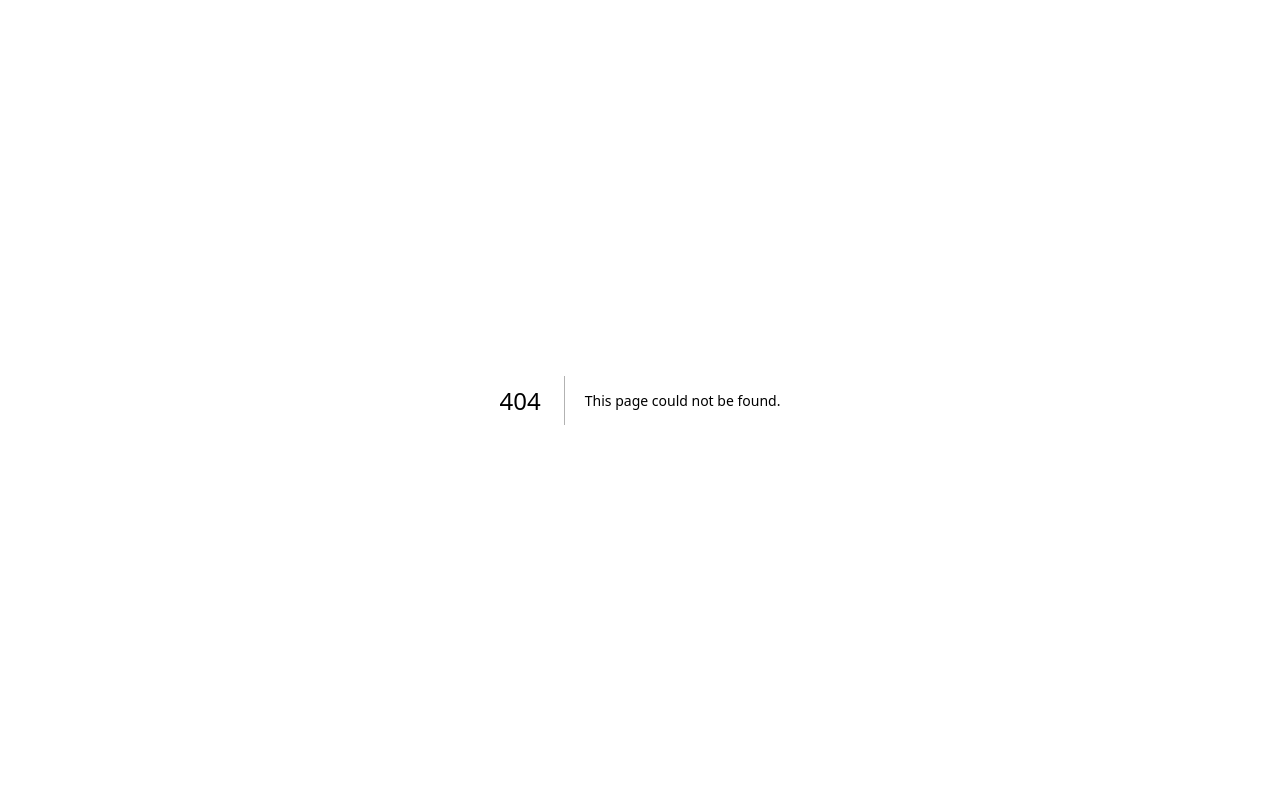
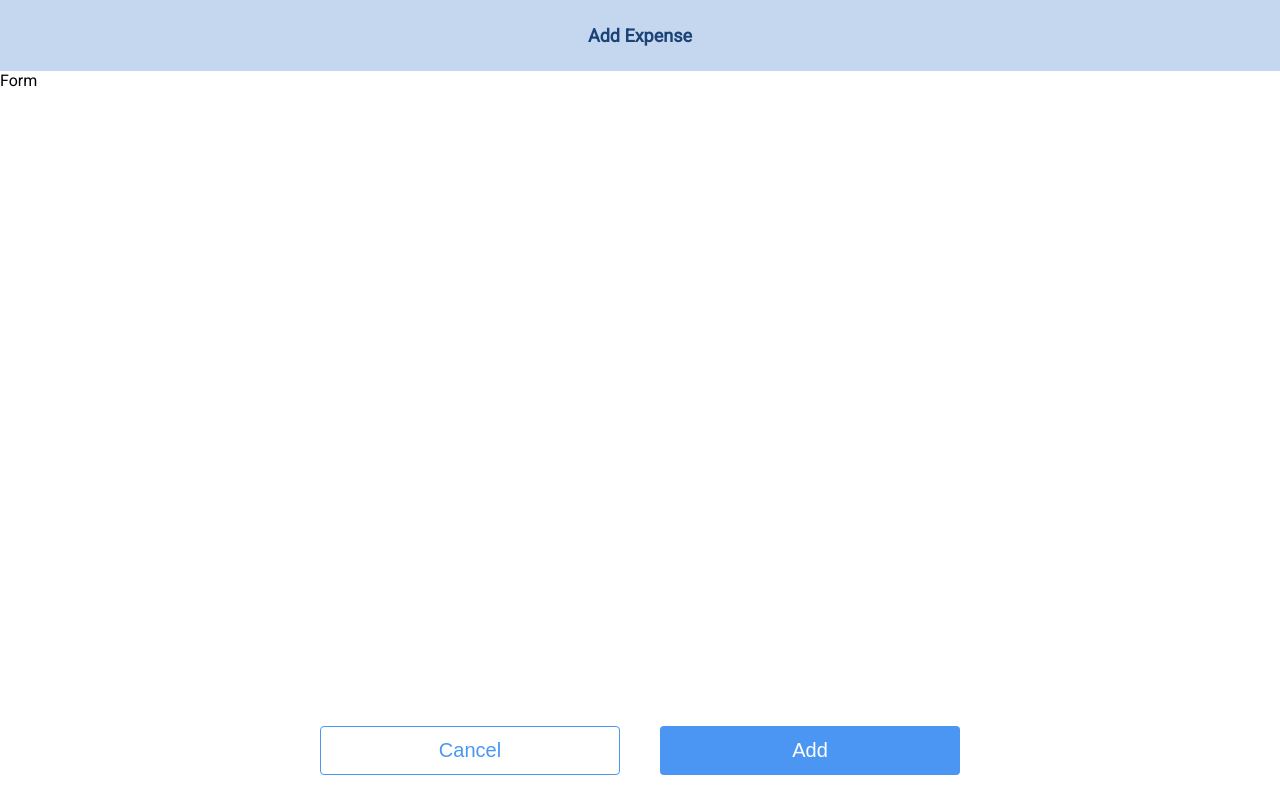
Before and after one commit to skalkii/expense-tracker, a Next.js app: page /create in a window 1280 px wide. Before the commit this address had no page. Built offline with nearby package versions, Linux system fonts and the light colour scheme.

Commit message:
expense create page layout

```diff
--- /dev/null
+++ b/app/create/page.tsx
@@ -0,0 +1,19 @@
+import { Roboto } from "next/font/google";
+import ExpenseCreate, {
+  ExpenseCreatePropTypes,
+} from "@/components/expensecreate";
+
+const roboto = Roboto({
+  weight: "400",
+  subsets: ["latin"],
+});
+
+import EXPENSE_CREATE_CONTENT from "@/content/expensecreate.json";
+
+export default function Home() {
+  return (
+    <main className={roboto.className}>
+      <ExpenseCreate {...(EXPENSE_CREATE_CONTENT as ExpenseCreatePropTypes)} />
+    </main>
+  );
+}
--- /dev/null
+++ b/components/expensecreate/expensecreate.module.scss
@@ -0,0 +1,26 @@
+@import "../../styles//main";
+
+.pageWrapper {
+  display: flex;
+  flex-direction: column;
+}
+
+.btnWrapper {
+  width: 100%;
+  display: flex;
+  position: fixed;
+  bottom: 0;
+  justify-content: space-around;
+  padding: rem(15);
+  button {
+    width: 45%;
+  }
+  @include md {
+    padding: rem(25);
+    gap: rem(40);
+    justify-content: center;
+    button {
+      width: rem(300);
+    }
+  }
+}
--- /dev/null
+++ b/components/expensecreate/index.tsx
@@ -0,0 +1,35 @@
+"use client";
+
+import React, { useContext } from "react";
+import TopBar, { TopBarPropTypes } from "../topbar";
+import { ExpensesContext } from "@/contexts/expenses";
+import styles from "./expensecreate.module.scss";
+import { useRouter } from "next/navigation";
+import Button, { ButtonPropTypes } from "../button";
+
+export interface ExpenseCreatePropTypes {
+  topbar: TopBarPropTypes;
+  addButton: ButtonPropTypes;
+  cancelButton: ButtonPropTypes;
+}
+
+const ExpenseCreate = ({
+  topbar,
+  addButton,
+  cancelButton,
+}: ExpenseCreatePropTypes) => {
+  const { expenses } = useContext(ExpensesContext);
+  const router = useRouter();
+  return (
+    <div className={styles.pageWrapper}>
+      <TopBar {...{ ...topbar, buttonHandler: () => router.push("/add") }} />
+      Form
+      <div className={styles.btnWrapper}>
+        <Button {...cancelButton} />
+        <Button {...addButton} />
+      </div>
+    </div>
+  );
+};
+
+export default ExpenseCreate;
--- a/components/expensetracking/index.tsx
+++ b/components/expensetracking/index.tsx
@@ -69,7 +69,7 @@ const ExpenseTracking = ({ topbar, tabs }: ExpenseTrackingPropTypes) => {
   const router = useRouter();
   return (
     <div className={styles.pageWrapper}>
-      <TopBar {...{ ...topbar, buttonHandler: () => router.push("/add") }} />
+      <TopBar {...{ ...topbar, buttonHandler: () => router.push("/create") }} />
       <div className={styles.monthlyContainer}>
         {monthlyExpenses.map((monthExpense, index) => {
           return (
--- /dev/null
+++ b/content/expensecreate.json
@@ -0,0 +1,13 @@
+{
+  "topbar": {
+    "title": "Add Expense"
+  },
+  "addButton": {
+    "title": "Add",
+    "type": "solid"
+  },
+  "cancelButton": {
+    "title": "Cancel",
+    "type": "transparent"
+  }
+}
```
Also changed, not shown: app/not-found.tsx (added, +19 -0 lines).
